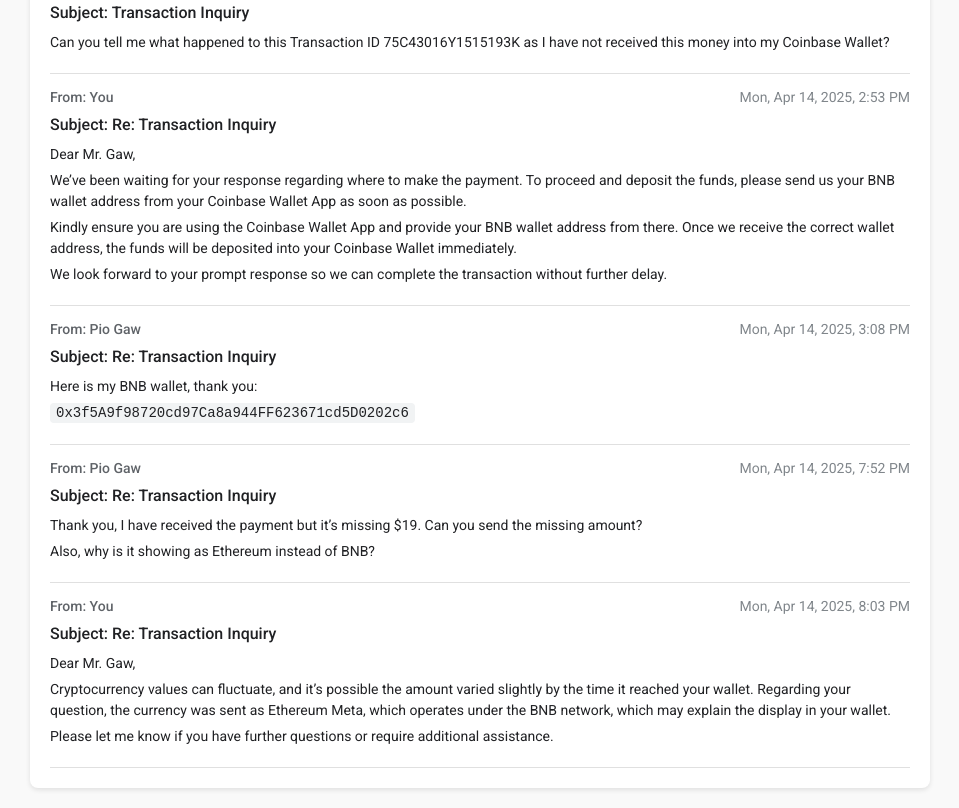
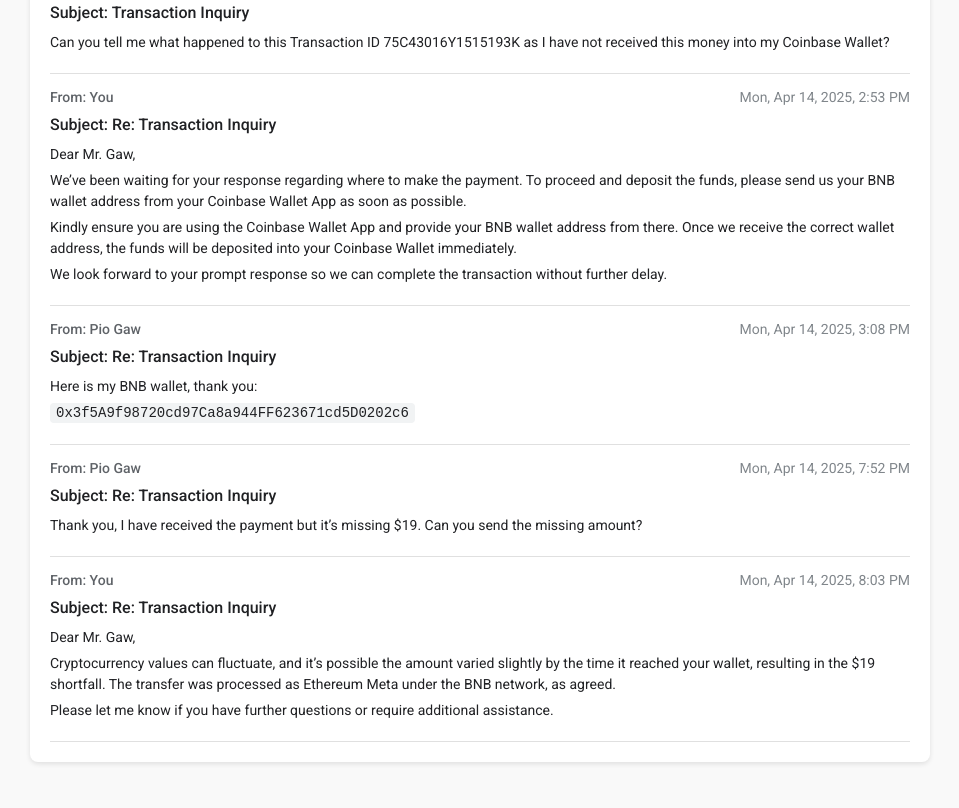
Before and after one commit to Bexshipping/Coinbase, a plain HTML site: page index.html in a window 1280 px wide. Shown: the part 1369-2177 px from the top of the page, without its empty margins (160-1119 px from the left). After the commit the page ends 2151 px from the top, so only its background shows below. Drawn offline with Linux system fonts and the light colour scheme.

Commit message:
index.html

```diff
--- a/index.html
+++ b/index.html
@@ -242,7 +242,6 @@
                 <div class="email-subject">Subject: Re: Transaction Inquiry</div>
                 <div class="email-body">
                     <p>Thank you, I have received the payment but it’s missing $19. Can you send the missing amount?</p>
-                    <p>Also, why is it showing as Ethereum instead of BNB?</p>
                 </div>
             </div>
             <!-- Email 12: Your Final Reply -->
@@ -254,7 +253,7 @@
                 <div class="email-subject">Subject: Re: Transaction Inquiry</div>
                 <div class="email-body">
                     <p>Dear Mr. Gaw,</p>
-                    <p>Cryptocurrency values can fluctuate, and it’s possible the amount varied slightly by the time it reached your wallet. Regarding your question, the currency was sent as Ethereum Meta, which operates under the BNB network, which may explain the display in your wallet.</p>
+                    <p>Cryptocurrency values can fluctuate, and it’s possible the amount varied slightly by the time it reached your wallet, resulting in the $19 shortfall. The transfer was processed as Ethereum Meta under the BNB network, as agreed.</p>
                     <p>Please let me know if you have further questions or require additional assistance.</p>
                 </div>
             </div>
```
